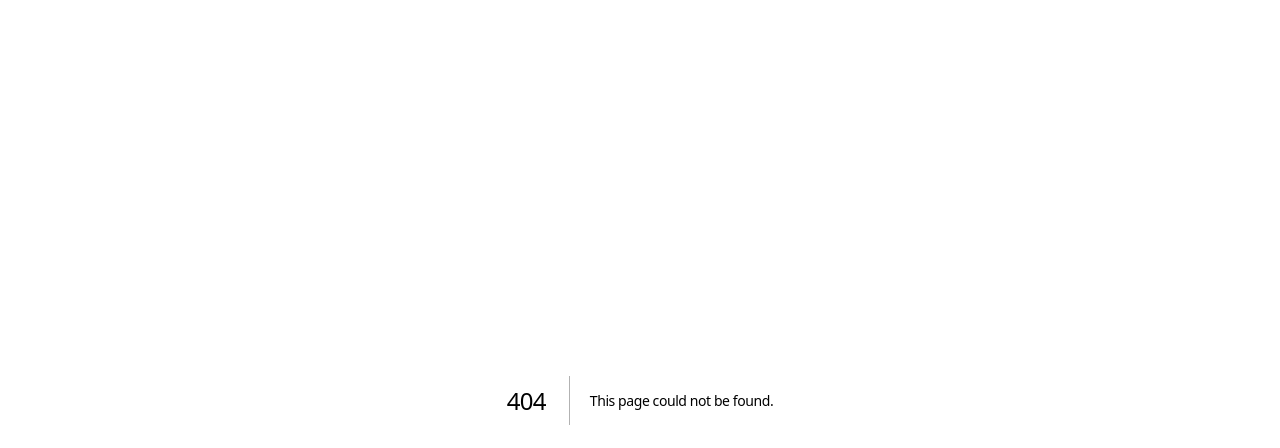
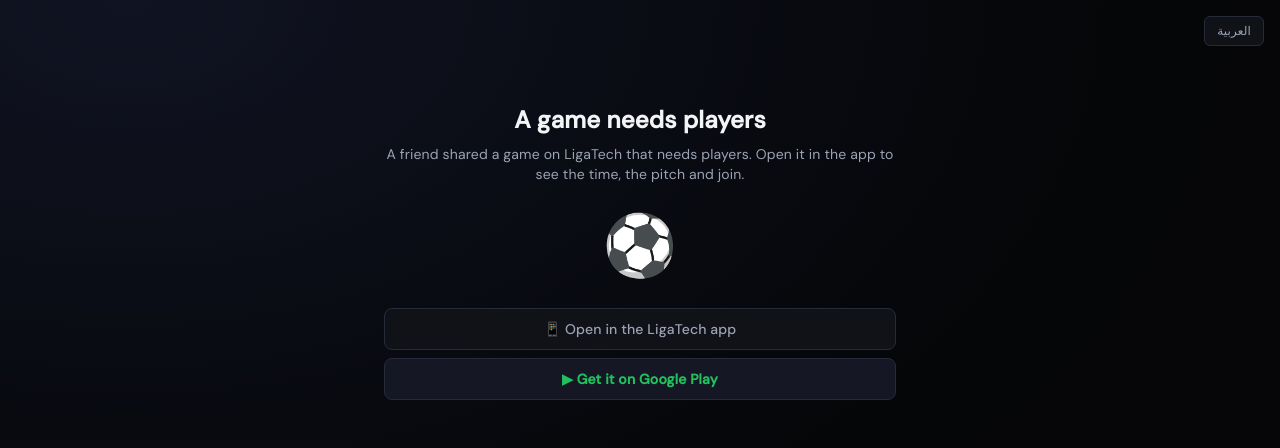
Before and after one commit to Al-Hussein-96/my-own-portfolio, a Next.js app: page /r/1 in a window 1280 px wide. Before the commit this address had no page. Shown: the top 448 px of the page. Built offline with nearby package versions, Linux system fonts and the light colour scheme.

Commit message:
feat(nalaab): the short link to a shared post, /r/CODE, opens the app

```diff
--- /dev/null
+++ b/app/r/[code]/page.tsx
@@ -0,0 +1,15 @@
+import type { Metadata } from "next";
+import RequestClient from "../../request/[id]/RequestClient";
+
+// The short link to a shared "need players" post: /r/K7Q2MP. The app and the server open a post by
+// its code as they do by its id, so this is the /request/[id] page under a shorter address.
+export const metadata: Metadata = {
+  title: "Nalaab — A game needs players",
+  description: "A game near you needs players. Open Nalaab to see it and join.",
+  robots: { index: false, follow: false },
+};
+
+export default async function ShortRequestPage({ params }: { params: Promise<{ code: string }> }) {
+  const { code } = await params;
+  return <RequestClient id={code} />;
+}
```
Also changed, not shown: 1 other file (tests, documents, lock files or other folders).
